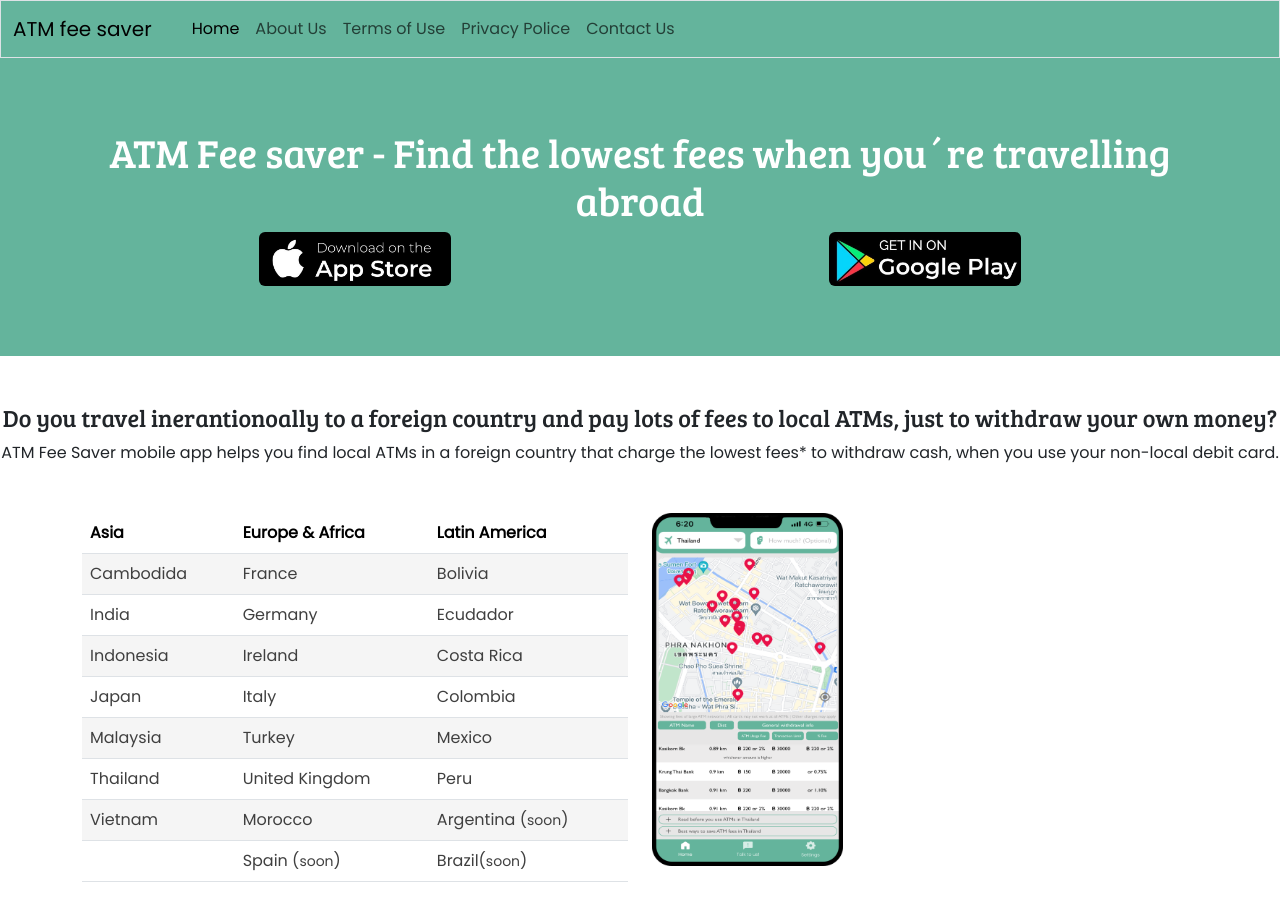
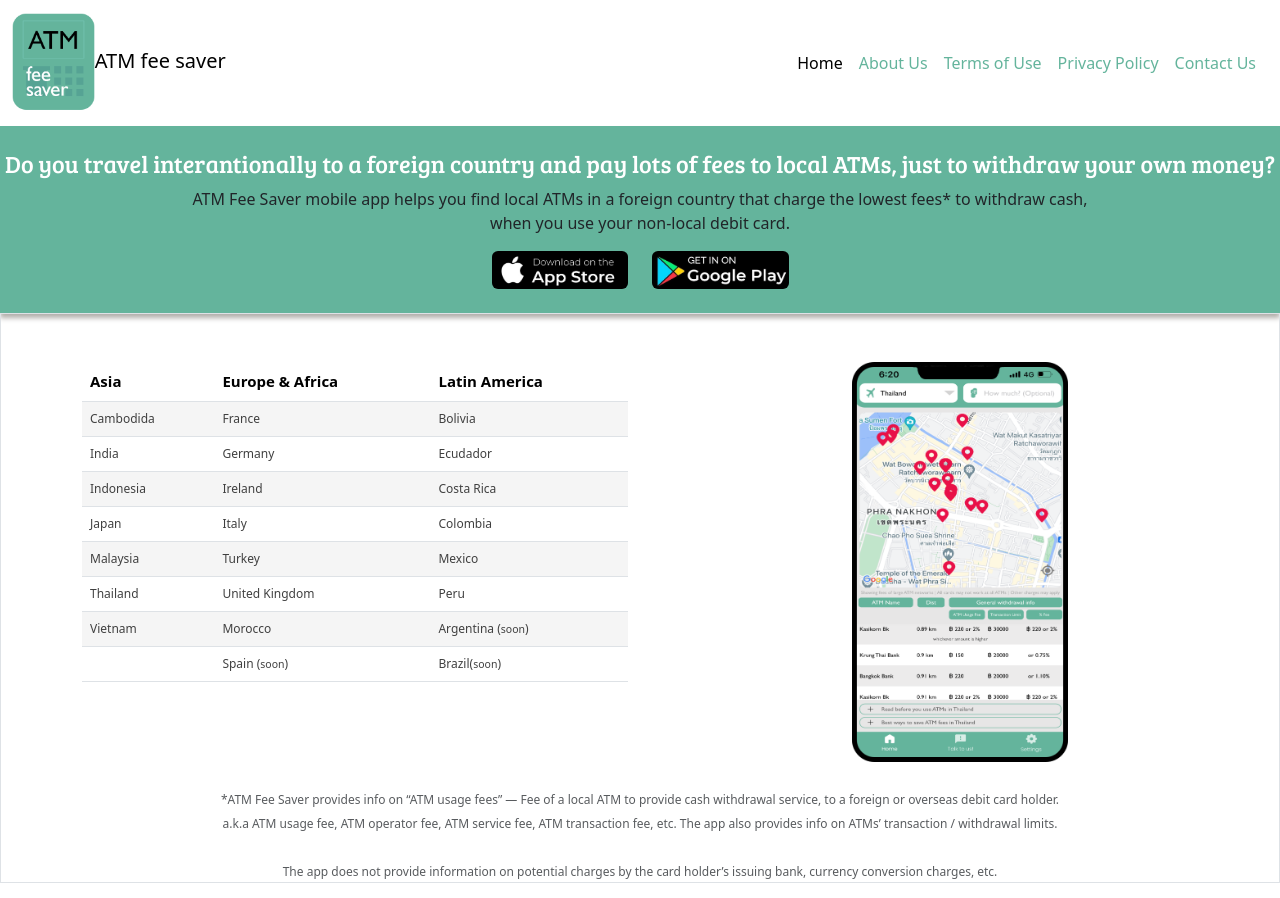
Before and after one commit to freylaura/atm-fee-saver-website, a plain HTML site: page index.html in a window 1280 px wide. Drawn offline with nearby package versions, Linux system fonts and the light colour scheme.

Commit message:
added differnet navbar

```diff
--- a/css/style.css
+++ b/css/style.css
@@ -13,39 +13,43 @@ h6 {
   font-family: var(--primary-font);
 }
 
-body {
-  font-family: var(--secondary-font);
+.border {
+  border: #000;
 }
 
-.heading {
-  text-align: center;
-  padding: 70px;
+.logo {
+  max-height: 100px;
+}
+
+.main-text {
   background-color: var(--primary-color);
 }
 
-.heading h1 {
-  font-weight: 400;
+h4 {
   color: #fff;
 }
-
-.background-nav {
-  background-color: var(--primary-color);
+.main-text {
+  box-shadow: 0px 5px 5px rgb(176, 174, 170);
 }
-.heading-logo {
-  width: 18%;
+.nav-link,
+active {
+  color: var(--primary-color);
+  transition: all 100ms ease in out;
+}
+.apple-pic,
+.google-pic {
+  width: 25%;
   height: auto;
 }
-
-.apple-pic,
-.google-pic {
-  width: 35%;
-  height: auto;
+.table-header {
+  font-size: 15px;
+}
+.opacity-75 {
+  font-weight: 12px;
+  font-size: 12px;
 }
 
-.opacity-75 {
-  font-weight: 12px;
+.main-pic {
+  max-height: 400px;
+  padding-left: 200px;
 }
-
-.table {
-  --bs-gutter-x: 3.5rem !important;
-}
--- a/index.html
+++ b/index.html
@@ -29,72 +29,87 @@
     <title>Document</title>
   </head>
   <body>
-    <nav class="navbar navbar-expand-lg background-nav border">
-      <div class="container-fluid">
-        <a class="navbar-brand" href="#"> ATM fee saver</a>
+    <nav class="navbar navbar-expand-sm navbar-light">
+      <div class="container-fluid pe-3">
+        <a class="navbar-brand" href="#"
+          ><img src="/img/atmfeelogo.png" alt="" class="logo img-fluid" />ATM
+          fee saver</a
+        >
         <button
           class="navbar-toggler"
           type="button"
           data-bs-toggle="collapse"
-          data-bs-target="#navbarNavAltMarkup"
-          aria-controls="navbarNavAltMarkup"
+          data-bs-target="#navbarSupportedContent"
+          aria-controls="navbarSupportedContent"
           aria-expanded="false"
           aria-label="Toggle navigation"
         >
           <span class="navbar-toggler-icon"></span>
         </button>
-        <div class="collapse navbar-collapse" id="navbarNavAltMarkup">
-          <div class="navbar-nav">
-            <a class="nav-link active ps-4" aria-current="page" href="#"
-              >Home</a
+        <div
+          class="collapse navbar-collapse justify-content-end"
+          id="navbarSupportedContent"
         >
+          <ul class="navbar-nav">
+            <li class="nav-item">
+              <a class="nav-link active" aria-current="page" href="#">Home</a>
+            </li>
+            <li class="nav-item">
               <a class="nav-link" href="#">About Us</a>
+            </li>
+            <li class="nav-item">
               <a class="nav-link" href="#">Terms of Use</a>
-            <a class="nav-link" href="#">Privacy Police</a>
+            </li>
+            <li class="nav-item">
+              <a class="nav-link" href="#">Privacy Policy</a>
+            </li>
+
+            <li class="nav-item">
               <a class="nav-link" href="#">Contact Us</a>
-          </div>
+            </li>
+          </ul>
         </div>
       </div>
     </nav>
-    <div class="heading">
-      <h1>
-        ATM Fee saver - Find the lowest fees when you´re travelling abroad
-      </h1>
+    <div class="main-text pt-4 pb-4">
+      <h4 class="text-center">
+        Do you travel interantionally to a foreign country and pay lots of fees
+        to local ATMs, just to withdraw your own money?
+      </h4>
+      <p class="text-center">
+        ATM Fee Saver mobile app helps you find local ATMs in a foreign country
+        that charge the lowest fees* to withdraw cash,<br />
+        when you use your non-local debit card.
+      </p>
       <div class="container">
         <div class="row">
-          <div class="col-sm-6">
+          <div class="col-md-6">
             <img
-              src="/img/downloadontheappstore.jpg"
-              class="apple-pic img-fluid rounded"
+              src="img/downloadontheappstore.jpg"
+              alt="appstore"
+              class="apple-pic img-fluid rounded float-end d-none d-sm-block"
             />
           </div>
-          <div class="col-sm-6">
+          <div class="col-md-6">
             <img
-              src="/img/getinongoogleplay.jpg"
-              class="google-pic img-fluid rounded"
+              src="img/getinongoogleplay.jpg"
+              alt="googlestore"
+              class="google-pic img-fluid rounded float-start d-none d-sm-block"
             />
           </div>
         </div>
       </div>
     </div>
-    <h4 class="text-center mt-5">
-      Do you travel inerantionoally to a foreign country and pay lots of fees to
-      local ATMs, just to withdraw your own money?
-    </h4>
-    <p class="text-center">
-      ATM Fee Saver mobile app helps you find local ATMs in a foreign country
-      that charge the lowest fees* to withdraw cash, when you use your non-local
-      debit card.
-    </p>
+    <div class="border">
       <div class="container mt-5">
         <div class="row">
           <div class="col-6">
             <table class="table table-striped">
               <thead>
                 <tr>
-                <th scope="col">Asia</th>
-                <th scope="col">Europe & Africa</th>
-                <th scope="col">Latin America</th>
+                  <th class="table-header" scope="col">Asia</th>
+                  <th class="table-header" scope="col">Europe & Africa</th>
+                  <th class="table-header" scope="col">Latin America</th>
                 </tr>
               </thead>
               <tbody>
@@ -145,11 +160,28 @@
             <img
               src="/img/fullphonescreenshot.png"
               alt="picofthephoneschreenapp"
-            class="img-fluid main-pic"
-            width="35%"
+              class="img-fluid main-pic d-none d-sm-block"
             />
           </div>
         </div>
       </div>
+      <div class="small-info text-center mt-4">
+        <small class="small-info-text opacity-75">
+          *ATM Fee Saver provides info on “ATM usage fees” — Fee of a local ATM
+          to provide cash withdrawal service, to a foreign or overseas debit
+          card holder.<br />
+          a.k.a ATM usage fee, ATM operator fee, ATM service fee, ATM
+          transaction fee, etc. The app also provides info on ATMs’ transaction
+          / withdrawal limits. <br /><br />The app does not provide information
+          on potential charges by the card holder’s issuing bank, currency
+          conversion charges, etc.</small
+        >
+      </div>
+    </div>
+    <script
+      src="https://stackpath.bootstrapcdn.com/bootstrap/4.5.0/js/bootstrap.min.js"
+      integrity="sha384-OgVRvuATP1z7JjHLkuOU7Xw704+h835Lr+6QL9UvYjZE3Ipu6Tp75j7Bh/kR0JKI"
+      crossorigin="anonymous"
+    ></script>
   </body>
 </html>
```
Lines whose indentation alone changed are shown as unchanged.
